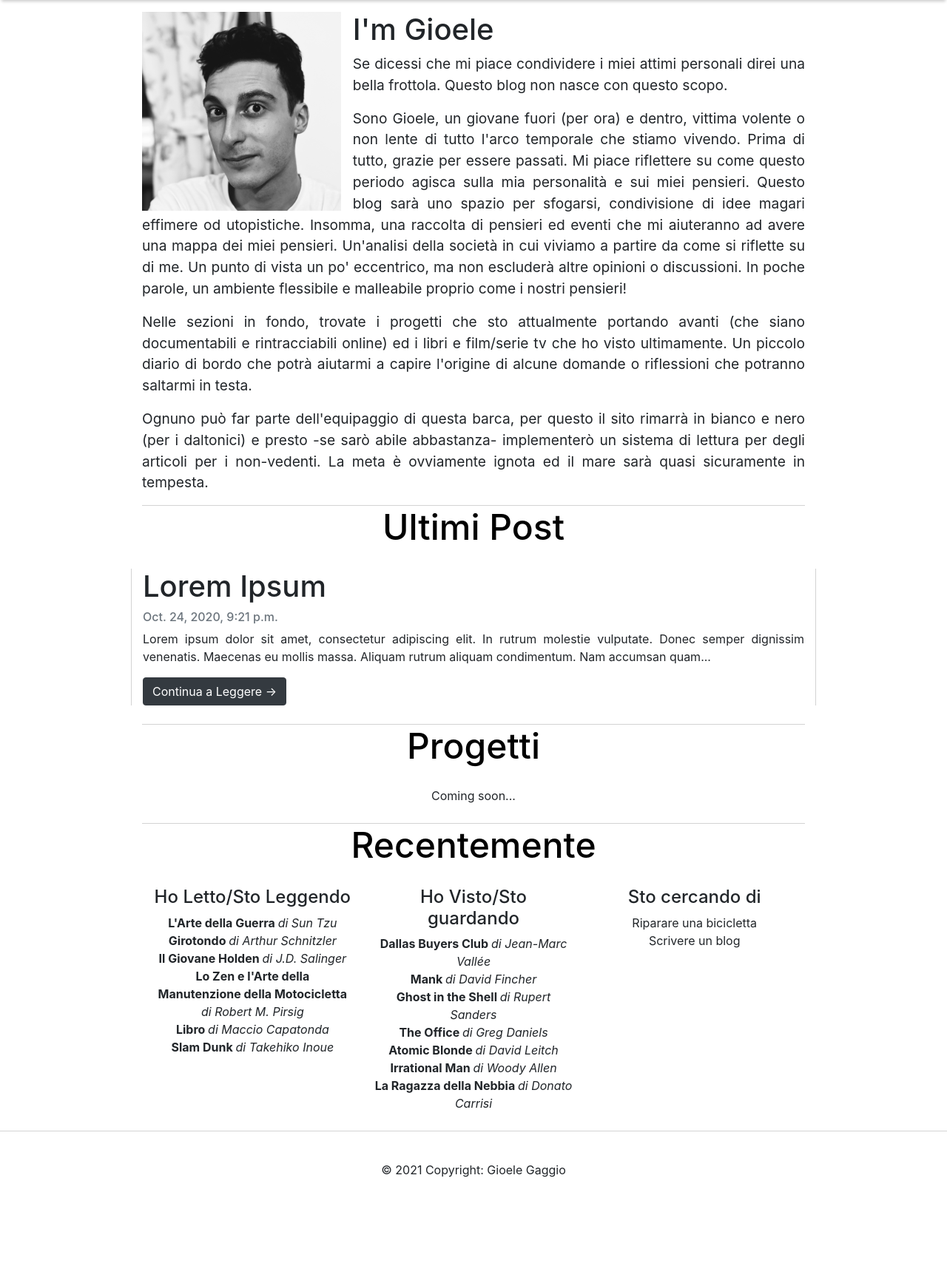
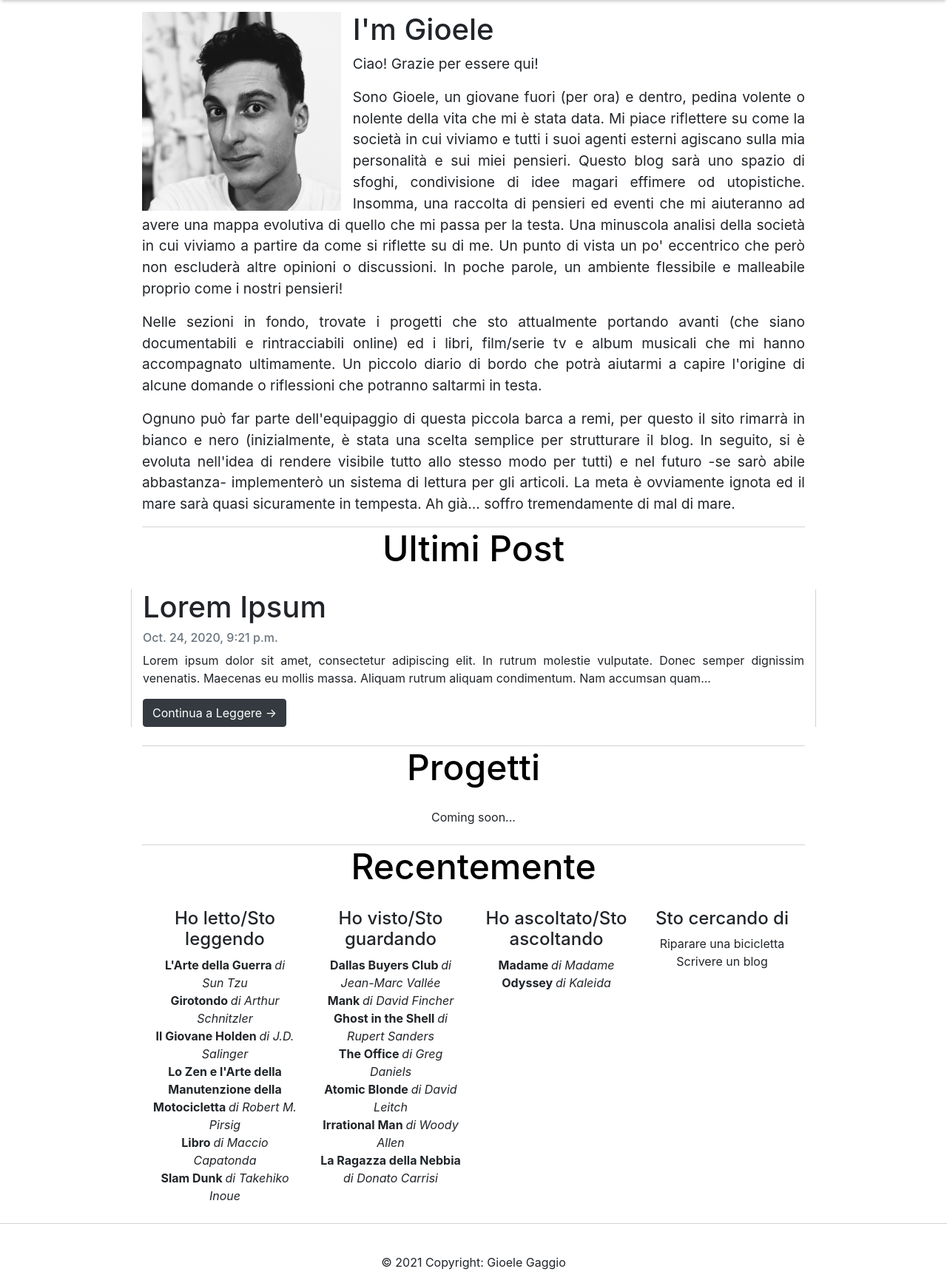
Before and after one commit to giocasin/gioelegaggio.it, a Django app: page / in a window 1280 px wide. Shown: the part 40-1775 px from the top of the page at 74% size. Before the commit the page ends 1632 px from the top, so only its background shows below. Run offline with Django 3.2, Linux system fonts and the light colour scheme; data comes from the database, SQL or seed files in the repository; some libraries are stand-ins or nearby versions.

Commit message:
modified

```diff
--- a/gio_website/settings.py
+++ b/gio_website/settings.py
@@ -149,4 +149,4 @@ STATICFILES_STORAGE = 'whitenoise.storage.CompressedManifestStaticFilesStorage'
 prod_db  =  dj_database_url.config(conn_max_age=500)
 DATABASES['default'].update(prod_db)
 
-GOOGLE_SITE_VERIFICATION_FILE = os.path.join(STATIC_URL, 'google1f71a0a0694f683c.html')
+GOOGLE_SITE_VERIFICATION_FILE = 'google1f71a0a0694f683c.html'
--- a/templates/blog/currently.html
+++ b/templates/blog/currently.html
@@ -4,7 +4,7 @@
         <div class="section container">
             <div class="row">
                 <div class="col-lg">
-                    <h4>Ho Letto/Sto Leggendo</h4>
+                    <h4>Ho letto/Sto leggendo</h4>
                     <div>
                         <span class="title">L'Arte della Guerra </span><span class="secondary-info">di Sun Tzu</span>
                     </div>
@@ -25,7 +25,7 @@
                     </div>
                 </div>
                 <div class="col-lg">
-                    <h4>Ho Visto/Sto guardando</h4>
+                    <h4>Ho visto/Sto guardando</h4>
                     <div>
                         <span class="title">Dallas Buyers Club </span><span class="secondary-info">di Jean-Marc Vallée</span>
                     </div>
@@ -49,6 +49,15 @@
                     </div>
                 </div>
                 <div class="col-lg">
+                    <h4>Ho ascoltato/Sto ascoltando</h4>
+                    <div>
+                        <span class="title">Madame </span><span class="secondary-info">di Madame</span>
+                    </div>
+                    <div>
+                        <span class="title">Odyssey </span><span class="secondary-info">di Kaleida</span>
+                    </div>
+                </div>
+                <div class="col-lg">
                     <h4>Sto cercando di</h4>
                     <div>
                         Riparare una bicicletta
--- a/templates/blog/index.html
+++ b/templates/blog/index.html
@@ -3,13 +3,13 @@
 {% block content %}
     <img src="{% static 'src/img/io.jpg' %}" class="main-img float-left"/>
     <h1>I'm Gioele</h1>
-<p class="main-text justified">
-    Se dicessi che mi piace condividere i miei attimi personali direi una bella frottola. Questo blog non nasce con questo scopo.
-</p>
-<p class="main-text justified">Sono Gioele, un giovane fuori (per ora) e dentro, vittima volente o non lente di tutto l'arco temporale che stiamo vivendo. Prima di tutto, grazie per essere passati. Mi piace riflettere su come questo periodo agisca sulla mia personalità e sui miei pensieri.
-    Questo blog sarà uno spazio per sfogarsi, condivisione di idee magari effimere od utopistiche. Insomma, una raccolta di pensieri ed eventi che mi aiuteranno ad avere una mappa dei miei pensieri. Un'analisi della società in cui viviamo a partire da come si riflette su di me. Un punto di vista un po' eccentrico, ma non escluderà altre opinioni o discussioni. In poche parole, un ambiente flessibile e malleabile proprio come i nostri pensieri!</p>
-    <p class="main-text justified">Nelle sezioni in fondo, trovate i progetti che sto attualmente portando avanti (che siano documentabili e rintracciabili online) ed i libri e film/serie tv che ho visto ultimamente. Un piccolo diario di bordo che potrà aiutarmi a capire l'origine di alcune domande o riflessioni che potranno saltarmi in testa.</p>
-<p class="main-text justified">Ognuno può far parte dell'equipaggio di questa barca, per questo il sito rimarrà in bianco e nero (per i daltonici) e presto -se sarò abile abbastanza- implementerò un sistema di lettura per degli articoli per i non-vedenti. La meta è ovviamente ignota ed il mare sarà quasi sicuramente in tempesta.
+    <p class="main-text justified">
+        Ciao! Grazie per essere qui!
+    </p>
+    <p class="main-text justified">Sono Gioele, un giovane fuori (per ora) e dentro, pedina volente o nolente della vita che mi è stata data. Mi piace riflettere su come la società in cui viviamo e tutti i suoi agenti esterni agiscano sulla mia personalità e sui miei pensieri.
+        Questo blog sarà uno spazio di sfoghi, condivisione di idee magari effimere od utopistiche. Insomma, una raccolta di pensieri ed eventi che mi aiuteranno ad avere una mappa evolutiva di quello che mi passa per la testa. Una minuscola analisi della società in cui viviamo a partire da come si riflette su di me. Un punto di vista un po' eccentrico che però non escluderà altre opinioni o discussioni. In poche parole, un ambiente flessibile e malleabile proprio come i nostri pensieri!</p>
+        <p class="main-text justified">Nelle sezioni in fondo, trovate i progetti che sto attualmente portando avanti (che siano documentabili e rintracciabili online) ed i libri, film/serie tv e album musicali che mi hanno accompagnato ultimamente. Un piccolo diario di bordo che potrà aiutarmi a capire l'origine di alcune domande o riflessioni che potranno saltarmi in testa.</p>
+    <p class="main-text justified">Ognuno può far parte dell'equipaggio di questa piccola barca a remi, per questo il sito rimarrà in bianco e nero (inizialmente, è stata una scelta semplice per strutturare il blog. In seguito, si è evoluta nell'idea di rendere visibile tutto allo stesso modo per tutti) e nel futuro -se sarò abile abbastanza- implementerò un sistema di lettura per gli articoli. La meta è ovviamente ignota ed il mare sarà quasi sicuramente in tempesta. Ah già... soffro tremendamente di mal di mare.
 </p>
     {% block last_post %}{% include 'blog/last_post.html' %}{% endblock last_post %}
     {% block projects %}{% include 'blog/projects.html' %}{% endblock projects %}
```
Also changed, not shown: static/texts/index/whoami.txt (+7 -3 lines), gio_website/google1f71a0a0694f683c.html (renamed from static/google1f71a0a0694f683c.html).
